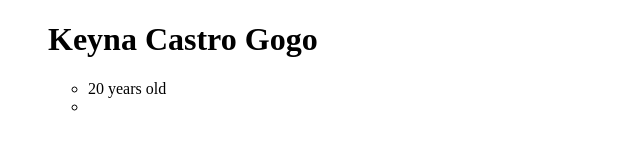
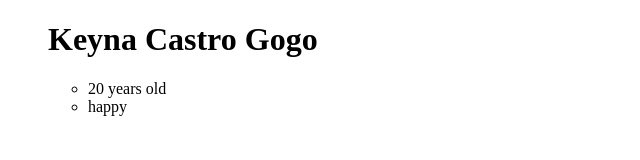
Before and after one commit to keynaC/Assessmemts, a plain HTML site: page index.html in a window 1280 px wide. Shown: the full height of the page, 0-640 px from the left. Drawn offline with Linux system fonts and the light colour scheme.

```diff
--- a/index.html
+++ b/index.html
@@ -9,7 +9,7 @@
     <ul>
         <h1>Keyna Castro Gogo</h1>
         <ul><li>20 years old</li></ul>
-        <ul><li></li></ul>
+        <ul><li>happy</li></ul>
 
 
     </ul>
```
